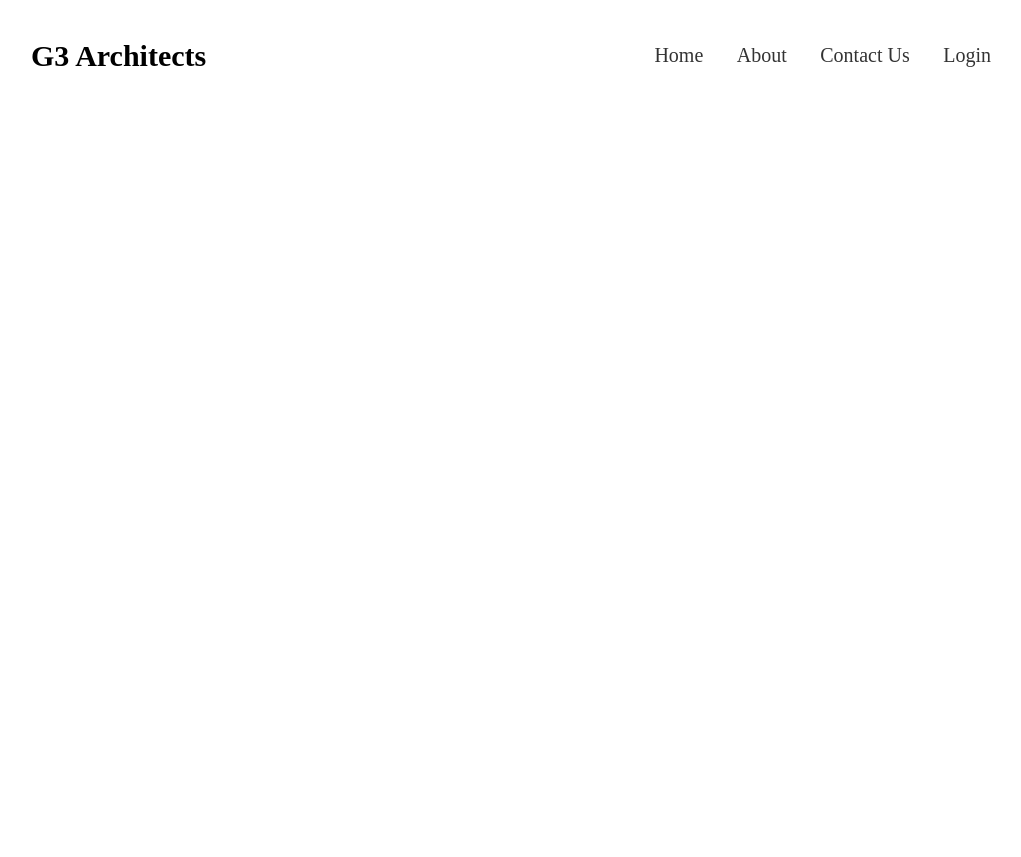
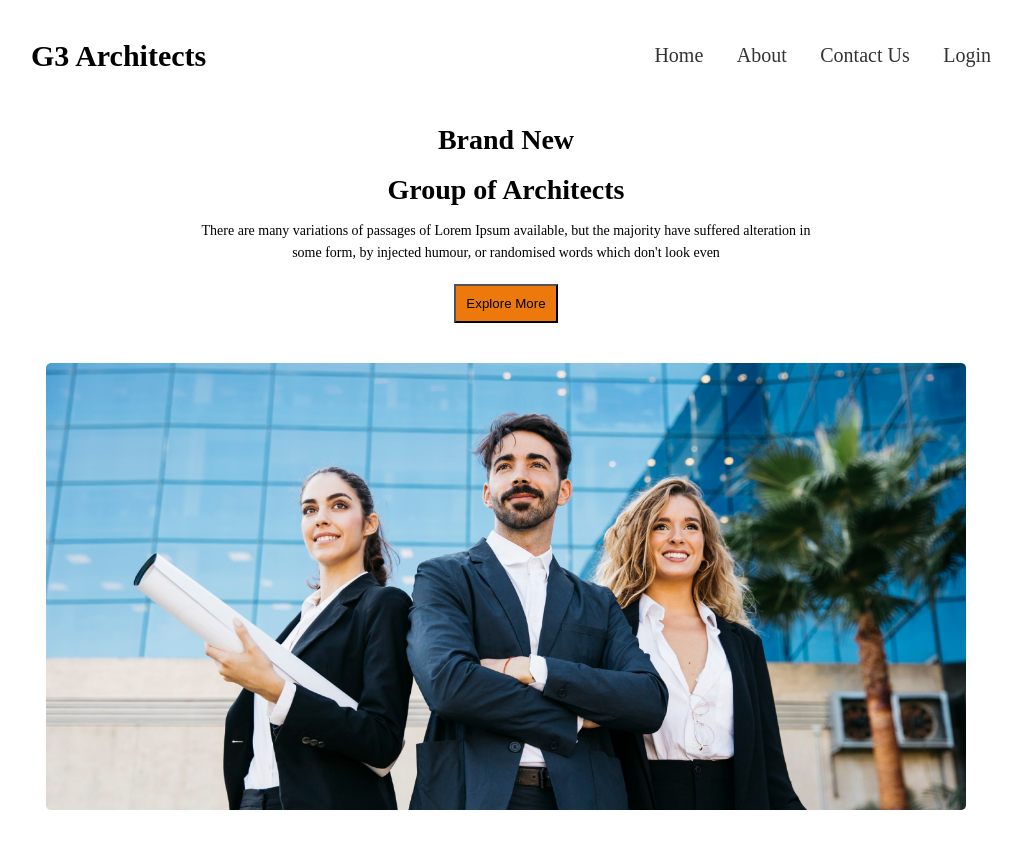
Before and after one commit to Ak-Abid/Assignment-2, a plain HTML site: page index.html in a window 1280 px wide. Shown: the whole page, without its empty margins (134-1155 px from the left). Before the commit the page ends 800 px from the top, so only its background shows below. Drawn offline with Linux system fonts and the light colour scheme.

Commit message:
2nd & banner section done

```diff
--- a/index.html
+++ b/index.html
@@ -22,11 +22,21 @@
                     <li><a href="">Login</a></li>
                 </ul>
             </div>
+
         </div>
         <!---------------- header end ---------------->
 
         <!---------------- header end ---------------->
-
+        <div class="text">
+            <h1>Brand New</h1>
+            <h1>Group of Architects</h1>
+            <p>There are many variations of passages of Lorem Ipsum available, but the majority have suffered alteration in </p>
+            <p>some form, by injected humour, or randomised words which don't look even</p>
+            <button>Explore More</button>
+        </div>
+        <div class="image">
+            <img src="images/banner.png" alt="">
+        </div>
         <!---------------- header end ---------------->
     </div>
 </body>
--- a/style.css
+++ b/style.css
@@ -22,8 +22,6 @@ body{
     width: 1000px;
     margin: 0 auto;
 }
-
-
 .header{
     margin-top: 20px;
     margin-bottom: 20px;
@@ -56,3 +54,24 @@ body{
     display: block;
     font-size: 20px;
 }
+
+.text{
+    text-align: center;
+    margin-top: 100px;
+}
+.text h1{
+    line-height: 40px;
+    margin-bottom: 10px;
+}
+.text p{
+
+}
+.text button{
+    margin-top: 20px;
+    background-color: rgb(237, 121, 13);
+    padding: 10px;
+}
+
+.image{
+    padding: 40px;
+}
```
